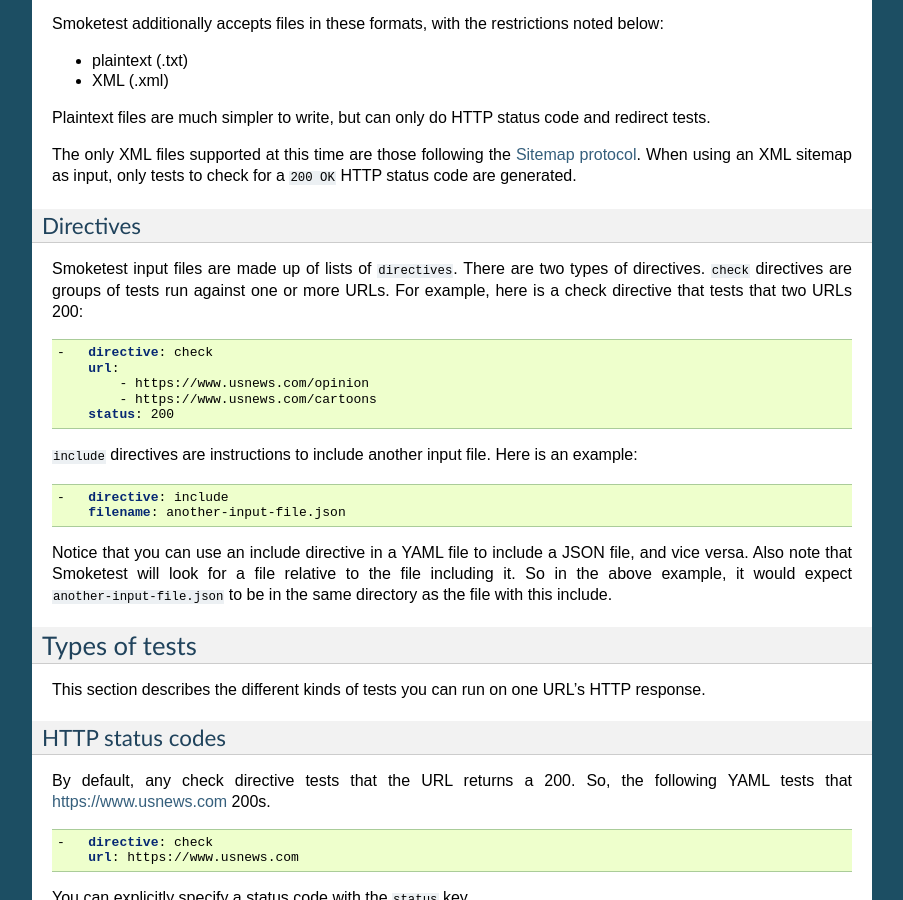
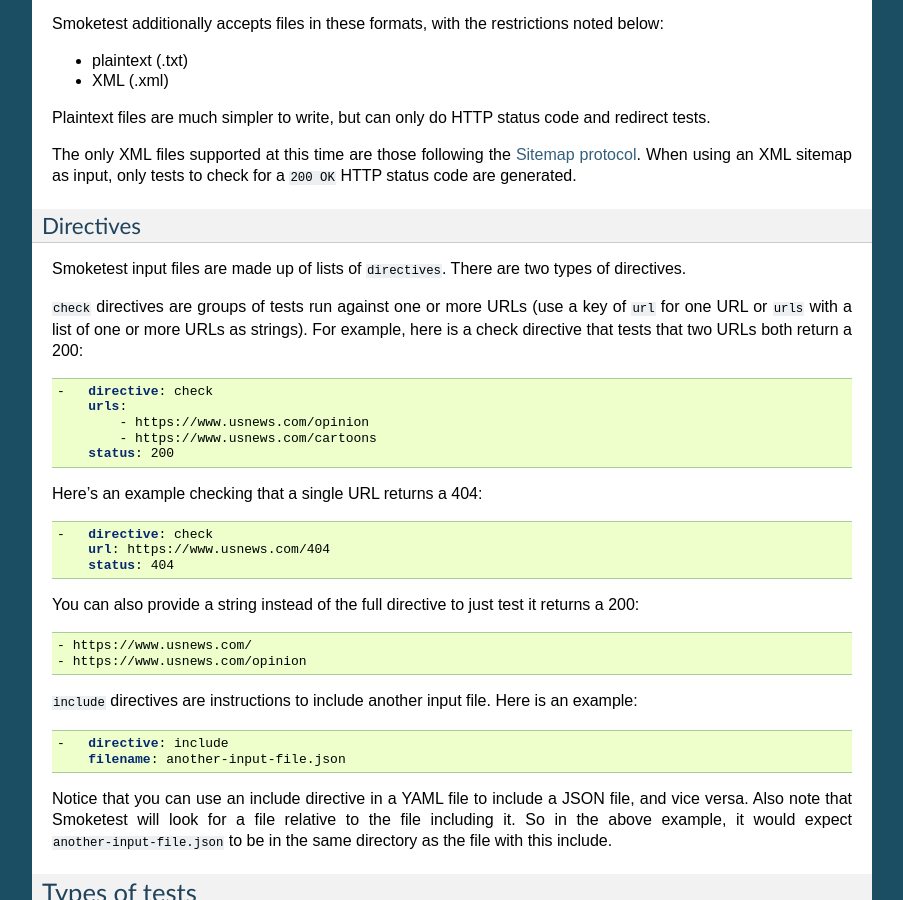
Before and after one commit to usnews/smoketest, a Sphinx documentation site: the page built from docs/source/features.rst, in a window 1280 px wide and 900 px high, scrolled down 1512 px. Shown: the whole window, without its empty margins (198-1101 px from the left). Built offline with Sphinx 7.4.7, drawn with Linux system fonts in a browser that asks for light colours.

Commit message:
docs: Correct url->urls for check and add some examples. (#54)
* docs: Correct url->urls for check and add some examples.

```diff
--- a/docs/source/features.rst
+++ b/docs/source/features.rst
@@ -112,17 +112,35 @@
 ~~~~~~~~~~
 
 Smoketest input files are made up of lists of ``directives``. There are two
-types of directives. ``check`` directives are groups of tests run against one
-or more URLs. For example, here is a check directive that tests that two URLs
-200:
+types of directives.
+
+``check`` directives are groups of tests run against one or more URLs (use a
+key of ``url`` for one URL or ``urls`` with a list of one or more URLs as
+strings). For example, here is a check directive that tests that two URLs both
+return a 200:
 
 .. code-block:: yaml
 
     -   directive: check
-        url:
+        urls:
             - https://www.usnews.com/opinion
             - https://www.usnews.com/cartoons
         status: 200
+
+Here's an example checking that a single URL returns a 404:
+
+.. code-block:: yaml
+
+    -   directive: check
+        url: https://www.usnews.com/404
+        status: 404
+
+You can also provide a string instead of the full directive to just test it returns a 200:
+
+.. code-block:: yaml
+
+    - https://www.usnews.com/
+    - https://www.usnews.com/opinion
 
 ``include`` directives are instructions to include another input
 file. Here is an example:
```
